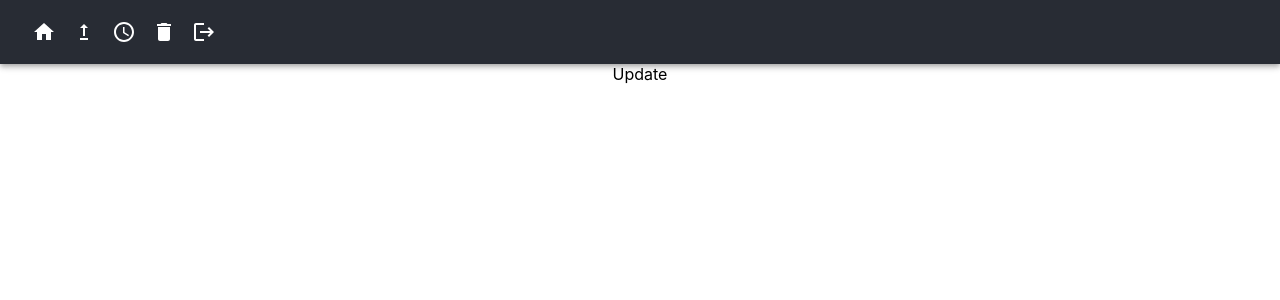
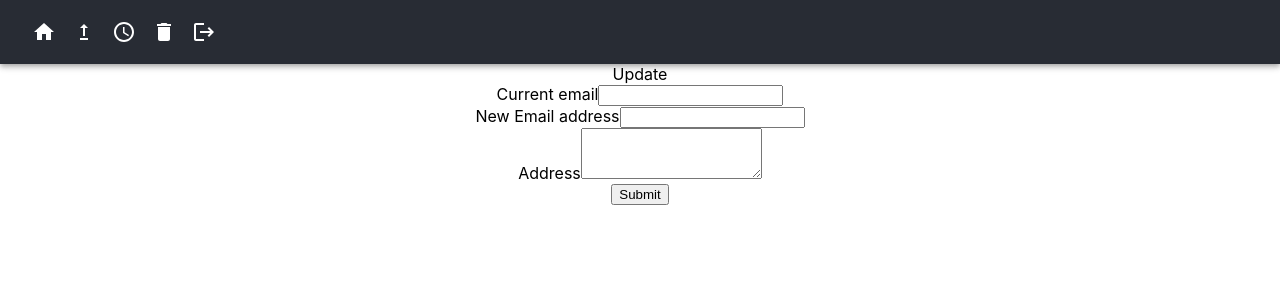
Before and after one commit to TanJunHong/dbs3, a React (Create React App) app in the folder client/: page /update in a window 1280 px wide. Shown: the top 300 px of the page. Built offline with nearby package versions, Linux system fonts and the light colour scheme.

Commit message:
Add Update pages

```diff
--- a/client/src/pages/Update/Update.jsx
+++ b/client/src/pages/Update/Update.jsx
@@ -1,13 +1,14 @@
-import React from 'react'
-import Navbar from '../../components/Navbar/Navbar'
+import React from "react";
+import Navbar from "../../components/Navbar/Navbar";
+import UpdateEmail from "../UpdateEmail/UpdateEmail";
 
 const Update = () => {
   return (
     <div>
-      <Navbar/>
+      <Navbar />
       Update
+      <UpdateEmail />
     </div>
-  )
-}
-
-export default Update
+  );
+};
+export default Update;
--- a/client/src/pages/UpdateEmail/UpdateEmail.jsx
+++ b/client/src/pages/UpdateEmail/UpdateEmail.jsx
@@ -1,9 +1,86 @@
-import React from 'react'
-
-const UpdateEmail = () => {
-  return (
-    <div>UpdateEmail</div>
-  )
+import React from "react";
+import axios from "axios";
+class UpdateEmail extends React.Component {
+  constructor(props) {
+    super(props);
+    this.state = {
+      name: "",
+      email: "",
+      message: "",
+    };
+  }
+  handleSubmit(e) {
+    e.preventDefault();
+    axios({
+      method: "POST",
+      url: "http://localhost:3002/send",
+      data: this.state,
+    }).then((response) => {
+      if (response.data.status === "success") {
+        alert("Message Sent.");
+        this.resetForm();
+      } else if (response.data.status === "fail") {
+        alert("Message failed to send.");
+      }
+    });
+  }
+  resetForm() {
+    this.setState({ name: "", email: "", message: "" });
+  }
+  render() {
+    return (
+      <div className="UpdateEmail">
+        <form
+          id="contact-form"
+          onSubmit={this.handleSubmit.bind(this)}
+          method="POST"
+        >
+          <div className="form-group">
+            <label htmlFor="name">Current email</label>
+            <input
+              type="text"
+              className="form-control"
+              id="name"
+              value={this.state.name}
+              onChange={this.onNameChange.bind(this)}
+            />
+          </div>
+          <div className="form-group">
+            <label htmlFor="exampleInputEmail1">New Email address</label>
+            <input
+              type="email"
+              className="form-control"
+              id="email"
+              aria-describedby="emailHelp"
+              value={this.state.email}
+              onChange={this.onEmailChange.bind(this)}
+            />
+          </div>
+          <div className="form-group">
+            <label htmlFor="message">Address</label>
+            <textarea
+              className="form-control"
+              rows="3"
+              id="message"
+              value={this.state.message}
+              onChange={this.onMessageChange.bind(this)}
+            />
+          </div>
+          <button type="submit" className="btn btn-primary">
+            Submit
+          </button>
+        </form>
+      </div>
+    );
+  }
+  onNameChange(event) {
+    this.setState({ name: event.target.value });
+  }
+  onEmailChange(event) {
+    this.setState({ email: event.target.value });
+  }
+  onMessageChange(event) {
+    this.setState({ message: event.target.value });
+  }
 }
-
-export default UpdateEmail
+export default UpdateEmail;
```
Also changed, not shown: 1 other file (tests, documents, lock files or other folders).
